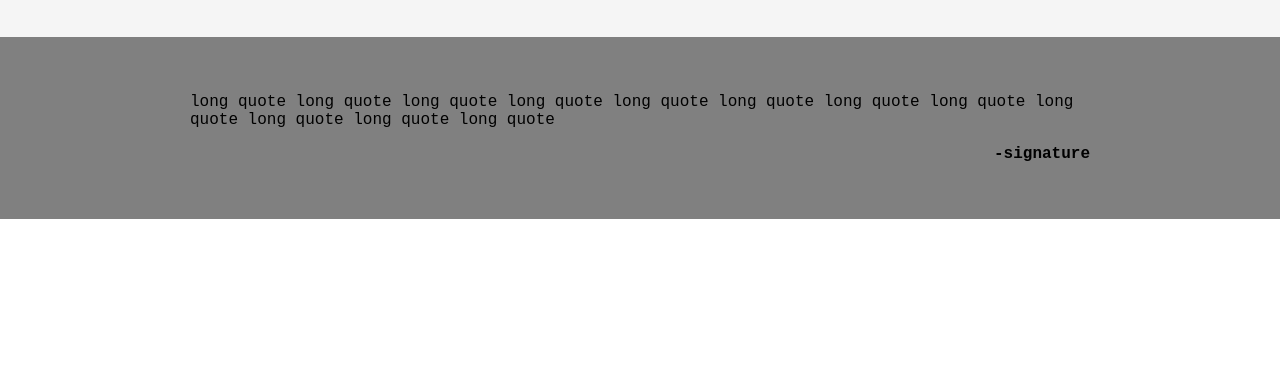
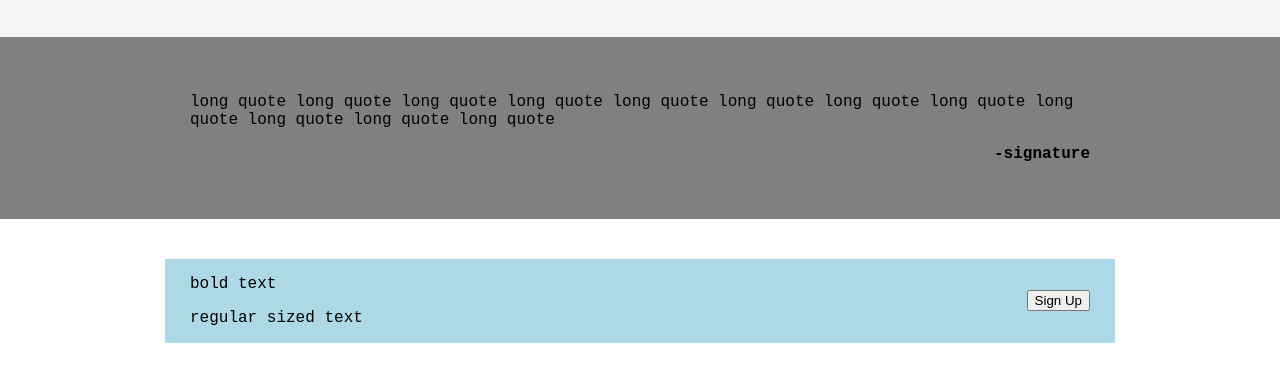
Before and after one commit to Weskeros/odin-landing-page, a plain HTML site: page index.html in a window 1280 px wide. Shown: the part 493-876 px from the top of the page. Before the commit the page ends 800 px from the top, so only its background shows below. Drawn offline with Linux system fonts and the light colour scheme.

Commit message:
Created placeholder for fourth quadrant

```diff
--- a/index.html
+++ b/index.html
@@ -59,5 +59,17 @@
         </div>
     </div>
 
+    <div class="signup">
+        <div class="bluebox">
+            <div class="text">
+                <p class="bold">bold text</p>
+                <p>regular sized text</p>
+            </div>
+            <div class="buttonbox">
+            <button type="button">Sign Up</button>
+            </div>
+        </div>
+    </div>
+
 </body>
 </html>
--- a/style.css
+++ b/style.css
@@ -67,3 +67,22 @@ h2 {
     justify-content: flex-end;
     font-weight: bold;
 }
+
+.signup {
+    display: flex;
+    justify-content: center;
+    padding: 40px;
+}
+
+.bluebox {
+    display: flex;
+    justify-content: space-between;
+    background-color: lightblue;
+    width: 75%;
+    padding: 0 25px;
+}
+
+.buttonbox {
+    display: flex;
+    align-items: center;
+}
```
